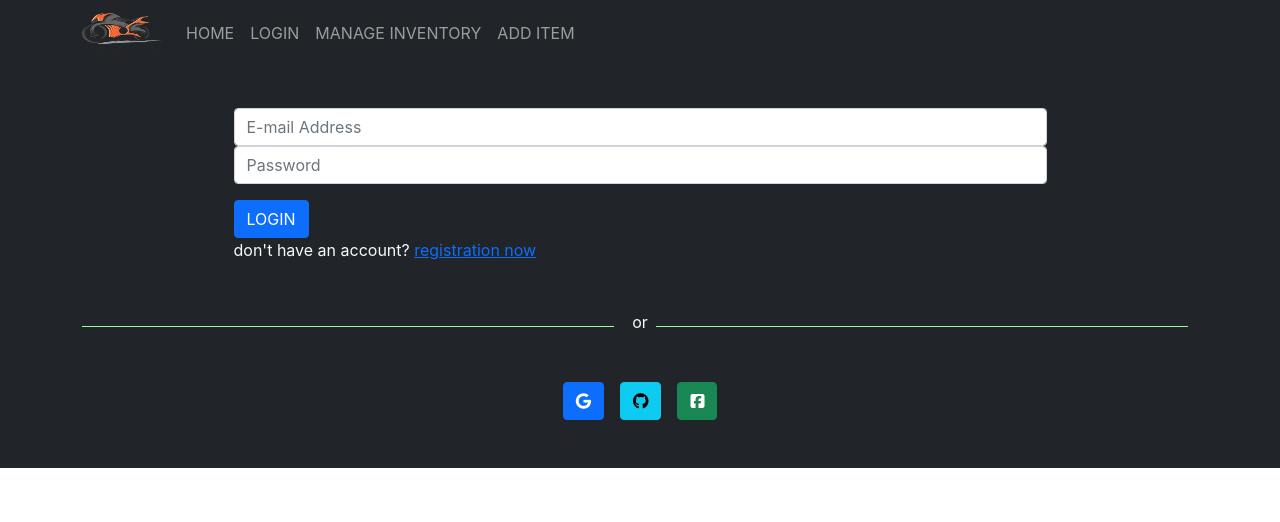
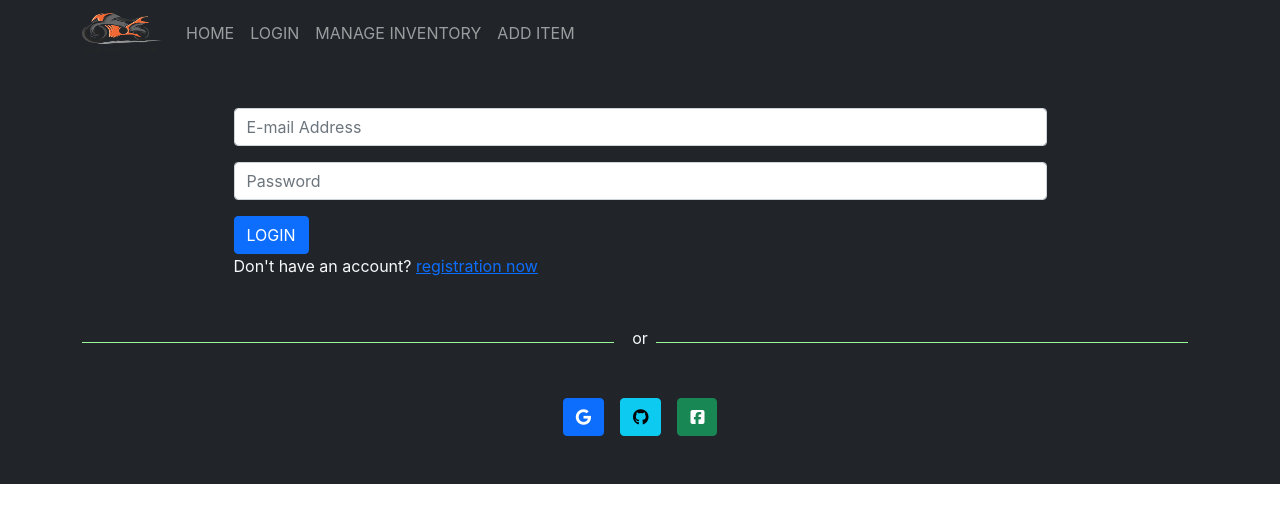
Before and after one commit to me-sajib/react-bike-wearhouse, a React (Create React App) app: page /login in a window 1280 px wide. Shown: the top 522 px of the page. Built offline with nearby package versions, Linux system fonts and the light colour scheme.

Commit message:
some input margin add

```diff
--- a/src/Pages/Login/Login.js
+++ b/src/Pages/Login/Login.js
@@ -9,7 +9,7 @@ const Login = () => {
         <div className="row w-75 mx-auto">
           <h3>Login</h3>
           <form className="form-user">
-            <div className="col-md-12">
+            <div className="col-md-12 mb-3">
               <input
                 className="form-control"
                 type="email"
@@ -19,7 +19,7 @@ const Login = () => {
               />
             </div>
 
-            <div className="col-md-12">
+            <div className="col-md-12 mb-3">
               <input
                 className="form-control"
                 type="password"
@@ -35,7 +35,7 @@ const Login = () => {
               </button>
             </div>
             <div className="already-login text-light">
-              don't have an account?{" "}
+              Don't have an account?{" "}
               <Link to="/registration">registration now </Link>
             </div>
           </form>
```
